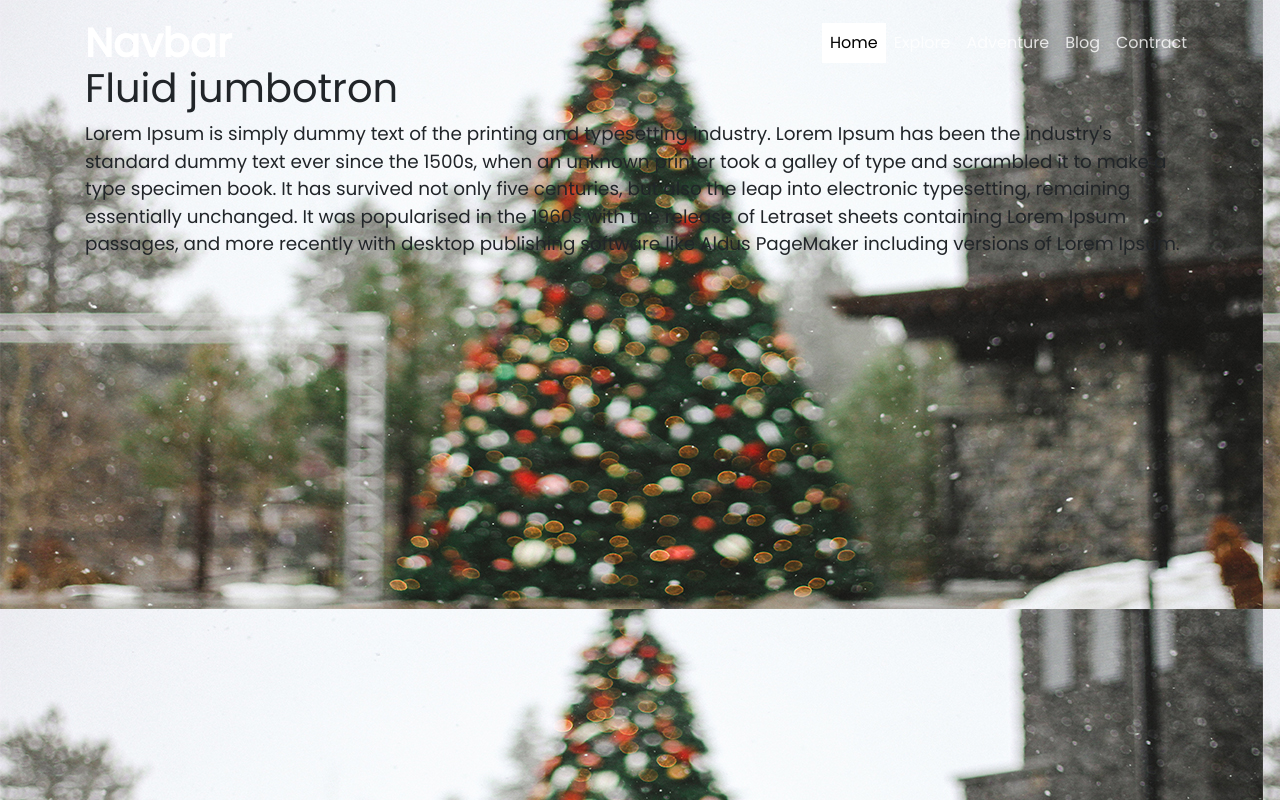
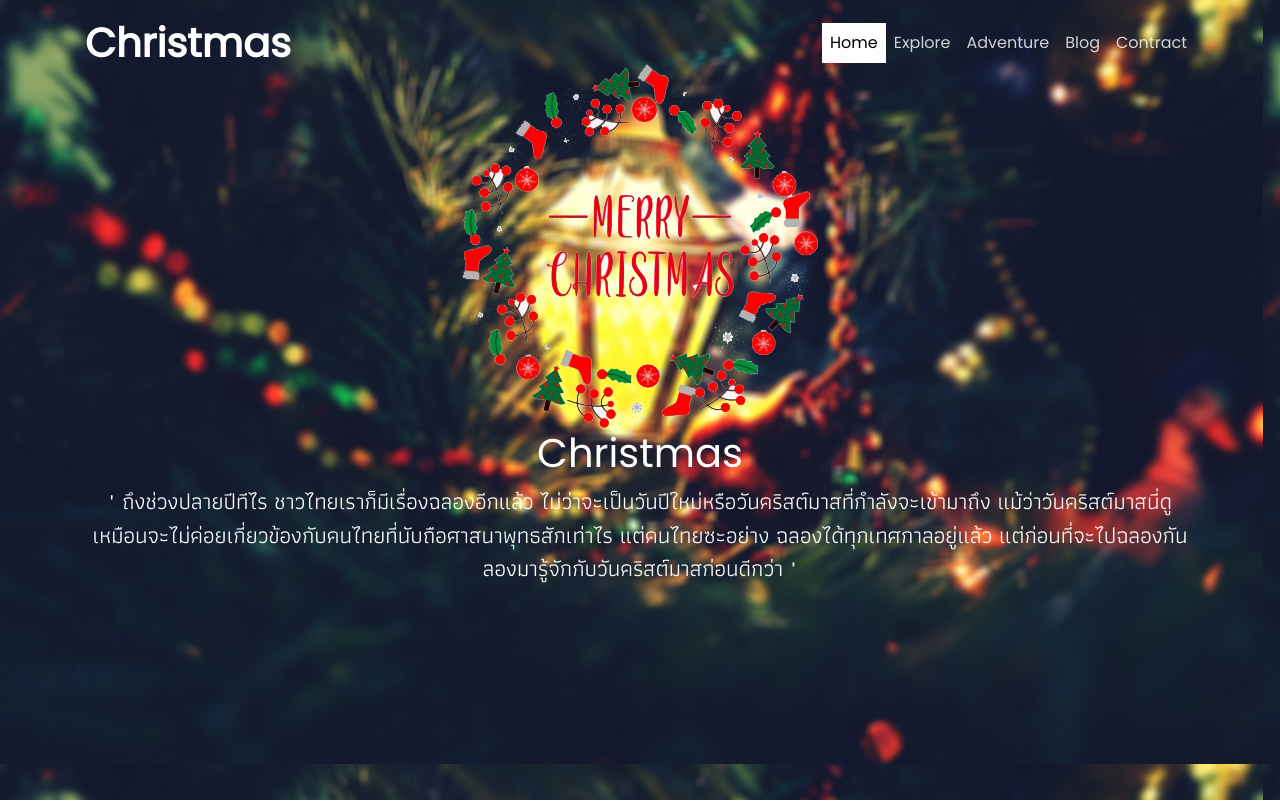
Before and after one commit to PawaOx4th/WDC2019, a website: page index.html in a window 1280 px wide. Shown: the top 802 px of the page. Drawn offline with nearby package versions, Linux system fonts and the light colour scheme.

Commit message:
add photto

```diff
--- a/index.html
+++ b/index.html
@@ -17,7 +17,7 @@
     <head>
         <nav class="navbar navbar-expand-lg navbar-light bg-light fixed-top">
             <div class="container">
-                <a class="navbar-brand" href="#">Navbar</a>
+                <a class="navbar-brand" href="#">Christmas</a>
                 <button class="navbar-toggler" type="button" data-toggle="collapse" data-target="#navbarSupportedContent"
                     aria-controls="navbarSupportedContent" aria-expanded="false" aria-label="Toggle navigation">
                     <span class="navbar-toggler-icon"></span>
@@ -48,17 +48,12 @@
     <div class="jumbotron jumbotron-fluid height100p banner " id="home">
         <div class="container h500">
             <div class="contentBox h100">
-               <div>
-                <h1>Fluid jumbotron</h1>
-                <p>Lorem Ipsum is simply dummy text of the printing and typesetting industry. Lorem Ipsum has been the industry's
-                    standard
-                    dummy text ever since the 1500s, when an unknown printer took a galley of type and scrambled it to make a type
-                    specimen
-                    book. It has survived not only five centuries, but also the leap into electronic typesetting, remaining essentially
-                    unchanged. It was popularised in the 1960s with the release of Letraset sheets containing Lorem Ipsum passages, and
-                    more
-                    recently with desktop publishing software like Aldus PageMaker including versions of Lorem Ipsum.
-                </p>
+               <div class="headertitle text-center">
+                <img src="src/pic/Logo.png" alt="" id="logo">
+                <h1 id="h1"> Christmas </h1>
+                <p id="htitle">" ถึงช่วงปลายปีทีไร ชาวไทยเราก็มีเรื่องฉลองอีกแล้ว ไม่ว่าจะเป็นวันปีใหม่หรือวันคริสต์มาสที่กำลังจะเข้ามาถึง
+                แม้ว่าวันคริสต์มาสนี่ดูเหมือนจะไม่ค่อยเกี่ยวข้องกับคนไทยที่นับถือศาสนาพุทธสักเท่าไร แต่คนไทยซะอย่าง
+                ฉลองได้ทุกเทศกาลอยู่แล้ว แต่ก่อนที่จะไปฉลองกัน ลองมารู้จักกับวันคริสต์มาสก่อนดีกว่า "</p>
                </div>
             </div>
         </div>
--- a/src/styles.css
+++ b/src/styles.css
@@ -1,4 +1,5 @@
 @import url('https://fonts.googleapis.com/css?family=Poppins');
+@import url('https://fonts.googleapis.com/css?family=Athiti');
 *{
     outline: none !important;
     font-family: 'Poppins', sans-serif;
@@ -44,6 +45,11 @@ p{
     top :0 ;
     width: 100%;
     height: 100vh;
+    background-image: url(pic/banner2.jpg) ;
+    color: #fff;
+}
+#htitle{
+    font-family: 'Athiti', sans-serif;
+    font-size: 1.4rem ;
 
-    background-image: url(pic/banner.jpg) ;
 }
```
Also changed, not shown: src/pic/Logo.png (added), src/pic/banner2.jpg (added), src/src/pic/.banner.jpg (deleted), 1 other file.
